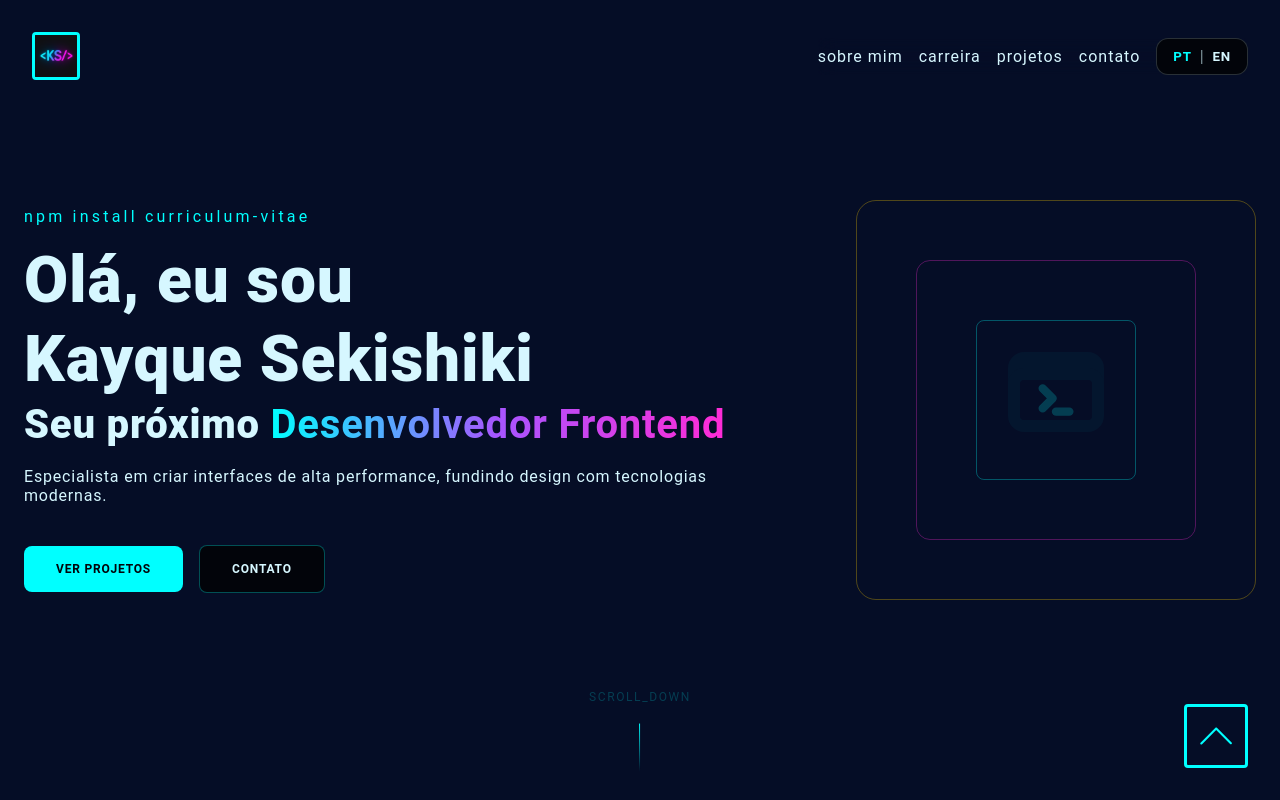
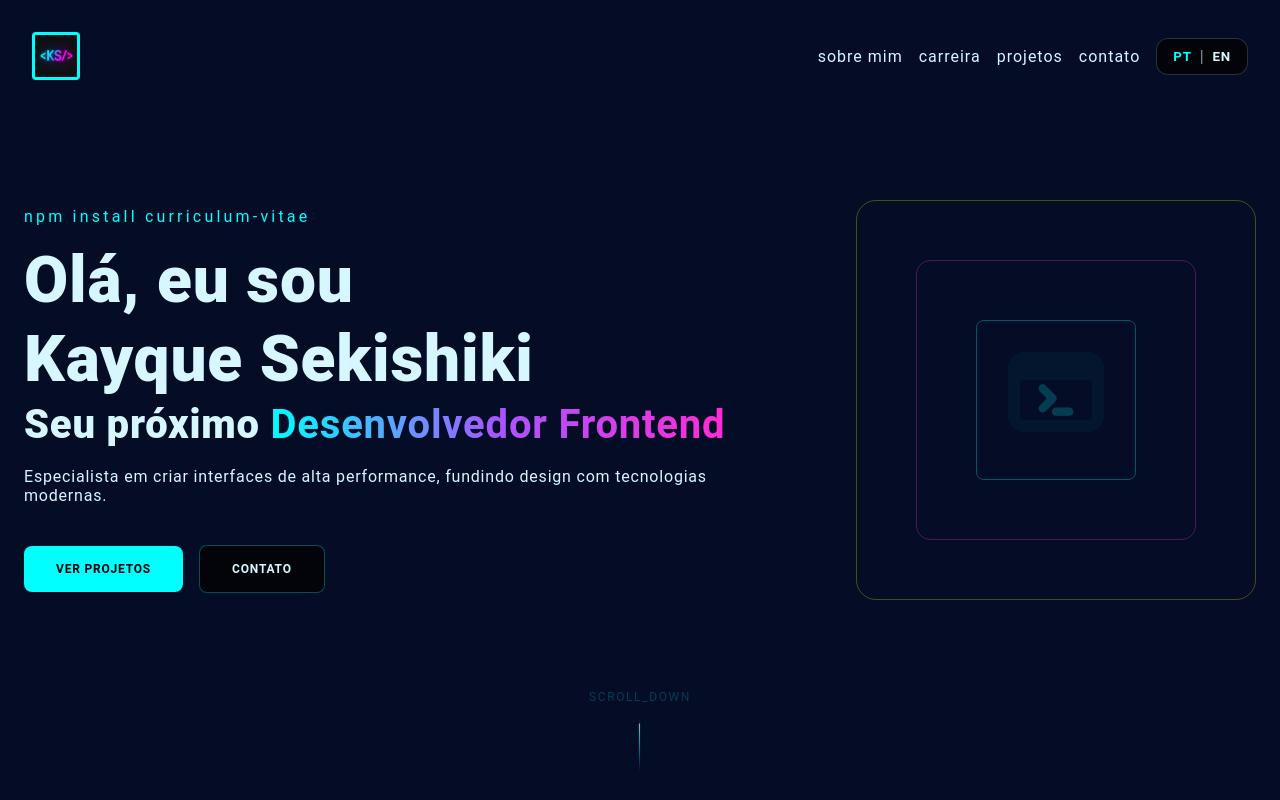
Before and after one commit to KayqueSekishiki/PORTFOLIO, a Next.js app: page /main in a window 1280 px wide. Shown: the top 800 px of the page. Built offline with nearby package versions, Linux system fonts and the light colour scheme.

Commit message:
refactor: ArrowToTop Component

```diff
--- a/src/app/main/page.tsx
+++ b/src/app/main/page.tsx
@@ -12,7 +12,7 @@ export default function Main() {
       <Hero />
       <About />
       <Career />
-      <ArrowToTop />
+      <ArrowToTop variant="lucide" />
       <main className={styles.main}></main>
     </div>
   );
--- a/src/components/ArrowToTop/ArrowToTop.module.scss
+++ b/src/components/ArrowToTop/ArrowToTop.module.scss
@@ -1,35 +1,63 @@
+@use "../../styles/animations";
+@use "../../styles/mixins";
+
 .cta {
   position: fixed;
   bottom: 2rem;
   right: 2rem;
 
-  width: 4rem;
-  height: 4rem;
+  width: 3rem;
+  height: 3rem;
 
   display: flex;
   align-items: center;
   justify-content: center;
 
   border: 0.2rem solid var(--neon-cyan);
-  border-radius: 0.25rem;
+  border-radius: 0.5rem;
 
+  background: var(--bg-deep);
   color: var(--neon-cyan);
-  background: transparent;
 
   cursor: pointer;
-  transition: 0.3s ease;
+
+  opacity: 0;
+  visibility: hidden;
+  pointer-events: none;
+
+  transform: translateY(1rem) scale(0.95);
+
+  transition:
+    opacity 0.3s ease,
+    visibility 0.3s ease,
+    transform 0.3s ease,
+    box-shadow 0.3s ease;
+
+  img {
+    width: 1.5rem;
+    height: 1.5rem;
+  }
+
+  .icon {
+    width: 1.5rem;
+    height: 1.5rem;
+    stroke: var(--neon-cyan);
+  }
 
   &:hover {
-    box-shadow: 0 0 1rem var(--neon-cyan);
-    transform: scale(1.05);
+    box-shadow: 0 0 0.75rem var(--neon-cyan);
+    transform: translateY(0) scale(1.05);
   }
 
   &:active {
-    transform: scale(0.95);
-  }
-
-  img {
-    width: 2rem;
-    height: 2rem;
+    transform: translateY(0) scale(0.95);
   }
 }
+
+.visible {
+  opacity: 1;
+  visibility: visible;
+  pointer-events: auto;
+
+  transform: translateY(0) scale(1);
+}
--- a/src/components/ArrowToTop/ArrowToTop.tsx
+++ b/src/components/ArrowToTop/ArrowToTop.tsx
@@ -1,17 +1,56 @@
 "use client";
+
+import { useEffect, useState } from "react";
 import Image from "next/image";
+import { ArrowUp } from "lucide-react";
+
 import styles from "./ArrowToTop.module.scss";
 import ArrowUpIcon from "@/assets/arrow-up-icon.svg";
 import { scrollToTop } from "@/utils/scrollToTop";
 
-const ArrowToTop = () => {
-  return (
-    <button className={`${styles.cta}`} onClick={scrollToTop}>
+type ArrowToTopProps = {
+  variant: "image" | "lucide";
+};
+
+const ArrowToTop = ({ variant }: ArrowToTopProps) => {
+  const [visible, setVisible] = useState(false);
+
+  useEffect(() => {
+    let lastScrollY = window.scrollY;
+
+    const handleScroll = () => {
+      const currentScrollY = window.scrollY;
+
+      setVisible(currentScrollY >= 300 && currentScrollY < lastScrollY);
+
+      lastScrollY = currentScrollY;
+    };
+
+    window.addEventListener("scroll", handleScroll);
+
+    return () => {
+      window.removeEventListener("scroll", handleScroll);
+    };
+  }, []);
+
+  const icon =
+    variant === "image" ? (
       <Image
         className={styles.buttonIcon}
         src={ArrowUpIcon}
-        alt="Retornar ao ínicio da página"
+        alt="Retornar ao início da página"
       />
+    ) : (
+      <ArrowUp className={styles.icon} />
+    );
+
+  return (
+    <button
+      className={`${styles.cta} ${visible ? styles.visible : ""}`}
+      onClick={scrollToTop}
+      aria-label="Retornar ao início da página"
+    >
+      {icon}
     </button>
   );
 };
```
